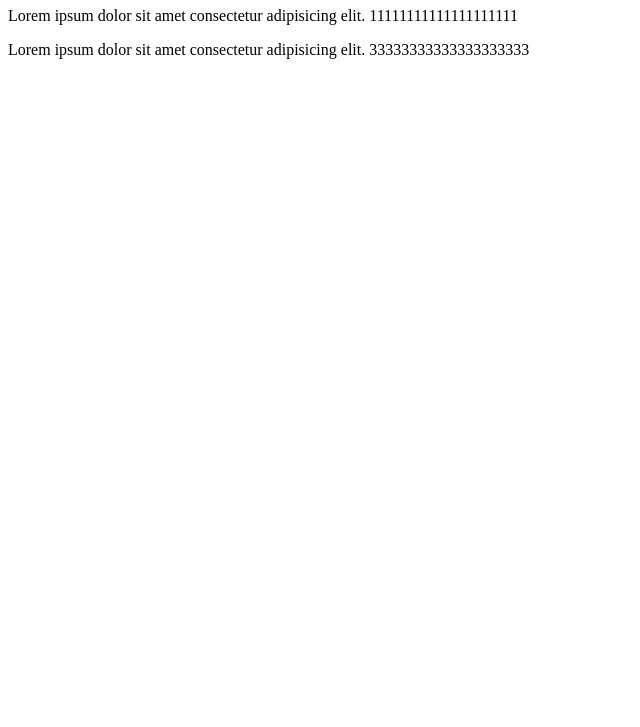
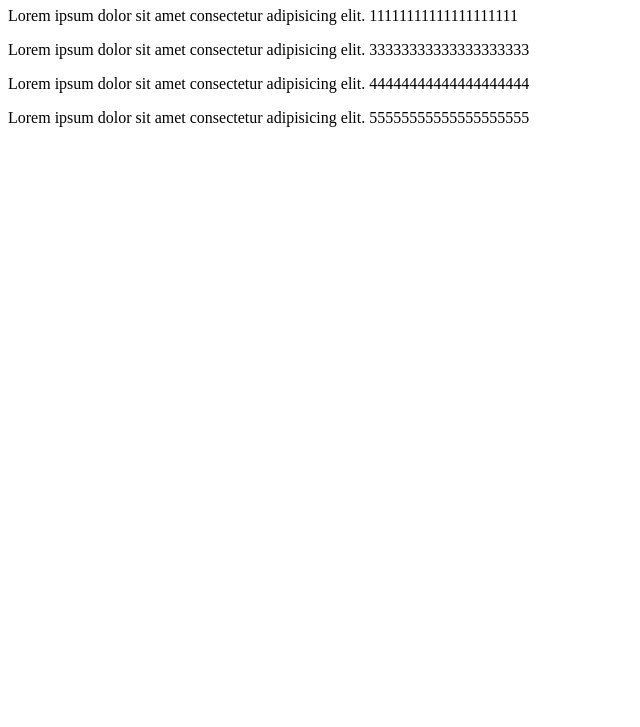
Before and after one commit to ramongarcia21/git-prueba, a plain HTML site: page index.html in a window 1280 px wide. Shown: the part 73-800 px from the top of the page, without its empty margins (0-640 px from the left). Drawn offline with Linux system fonts and the light colour scheme.

Commit message:
Agregamos otros 2 parrafos

```diff
--- a/index.html
+++ b/index.html
@@ -10,5 +10,7 @@
     <h1>Hola </h1>
     <p>Lorem ipsum dolor sit amet consectetur adipisicing elit. 11111111111111111111 </p>
     <p>Lorem ipsum dolor sit amet consectetur adipisicing elit. 33333333333333333333 </p>
+    <p>Lorem ipsum dolor sit amet consectetur adipisicing elit. 44444444444444444444 </p>
+    <p>Lorem ipsum dolor sit amet consectetur adipisicing elit. 55555555555555555555 </p>
 </body>
 </html>
```
